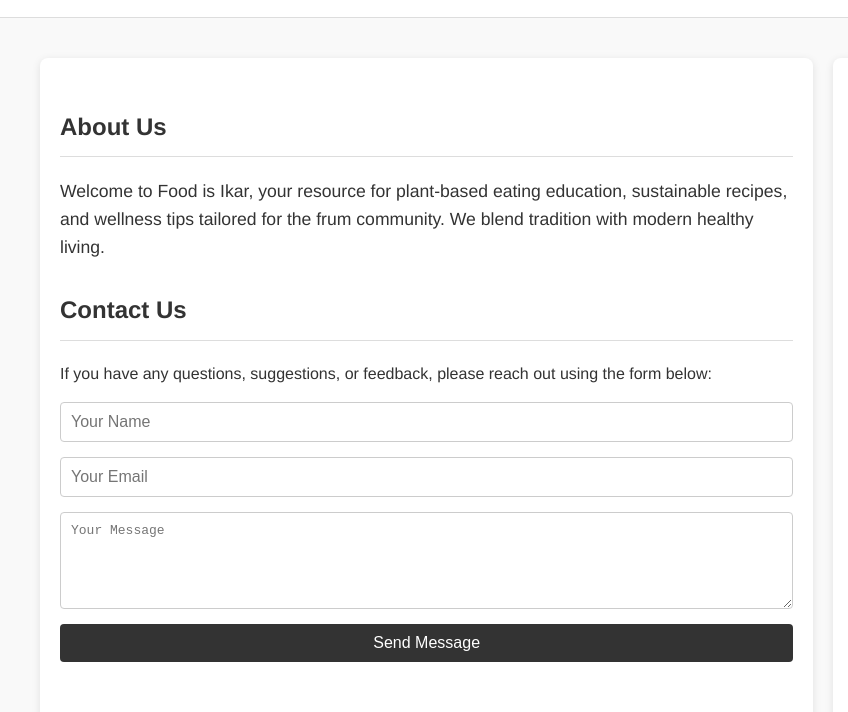
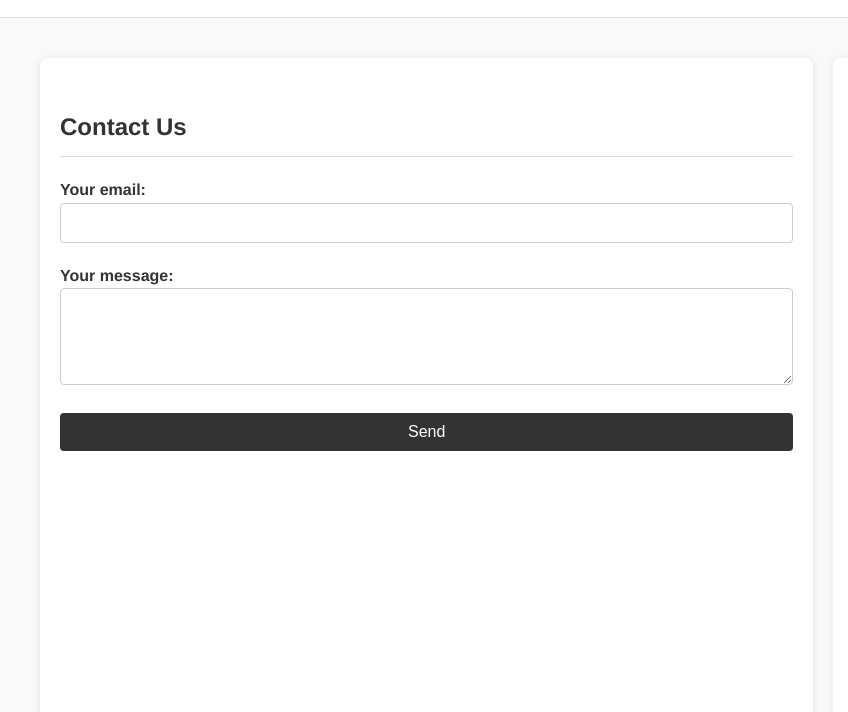
Before and after one commit to sim-cha/foodisikar.com-website, a plain HTML site: page index.html in a window 1280 px wide. Shown: the part 123-835 px from the top of the page, 0-848 px from the left. Drawn offline with Linux system fonts and the light colour scheme; grey boxes are pictures that could not be loaded.

Commit message:
Update index.html with form

```diff
--- a/index.html
+++ b/index.html
@@ -42,7 +42,7 @@
       padding: 20px;
     }
 
-    /* Left column: main content */
+    /* Left column: Contact Form */
     .main-content {
       flex: 2;
       padding: 20px;
@@ -53,7 +53,7 @@
       min-width: 300px;
     }
 
-    /* Right column: sidebar */
+    /* Right column: Sidebar */
     .sidebar {
       flex: 1;
       padding: 20px;
@@ -71,12 +71,6 @@
       margin-top: 30px;
     }
 
-    /* About Section */
-    #about p {
-      margin-top: 10px;
-      font-size: 1.1em;
-    }
-
     /* Contact Form */
     .contact-form {
       margin-top: 30px;
@@ -86,6 +80,11 @@
       display: flex;
       flex-direction: column;
       gap: 15px;
+    }
+
+    .contact-form label {
+      font-weight: bold;
+      margin-bottom: 5px;
     }
 
     .contact-form input,
@@ -162,9 +161,15 @@
         flex-direction: column;
       }
 
+      /* On mobile, display sidebar before main-content */
+      .sidebar {
+        order: 1;
+      }
+
       .main-content {
+        order: 2;
         margin-right: 0;
-        margin-bottom: 20px;
+        margin-top: 20px;
       }
     }
   </style>
@@ -176,24 +181,21 @@
   </header>
 
   <div class="main-container">
-    <!-- Left Column: Main Content -->
+    <!-- Left Column: Contact Form -->
     <div class="main-content">
-      <section id="about">
-        <h2>About Us</h2>
-        <p>
-          Welcome to Food is Ikar, your resource for plant-based eating education, sustainable recipes, and wellness tips tailored for the frum community. We blend tradition with modern healthy living.
-        </p>
-      </section>
-
       <!-- Contact Form Section -->
       <section id="contact" class="contact-form">
         <h2>Contact Us</h2>
-        <p>If you have any questions, suggestions, or feedback, please reach out using the form below:</p>
-        <form action="https://formspree.io/f/your-form-id" method="POST">
-          <input type="text" name="name" placeholder="Your Name" required>
-          <input type="email" name="_replyto" placeholder="Your Email" required>
-          <textarea name="message" placeholder="Your Message" rows="5" required></textarea>
-          <button type="submit">Send Message</button>
+        <form action="https://formspree.io/f/xgvaozbg" method="POST">
+          <label>
+            Your email:
+            <input type="email" name="email" required>
+          </label>
+          <label>
+            Your message:
+            <textarea name="message" rows="5" required></textarea>
+          </label>
+          <button type="submit">Send</button>
         </form>
       </section>
     </div>
```
